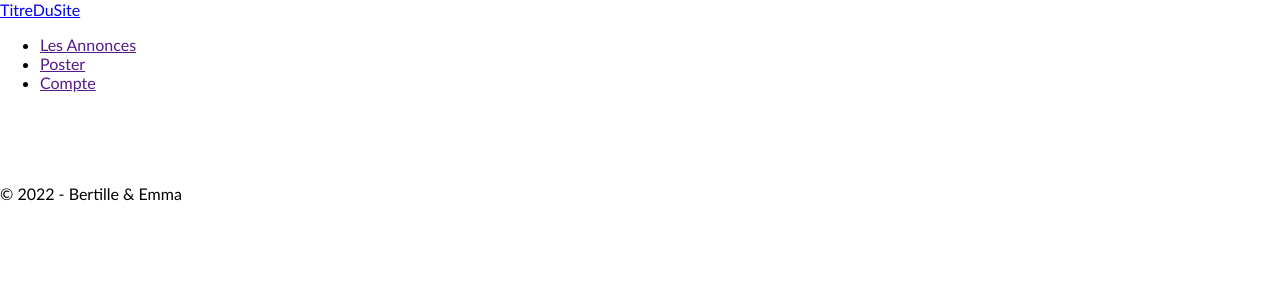
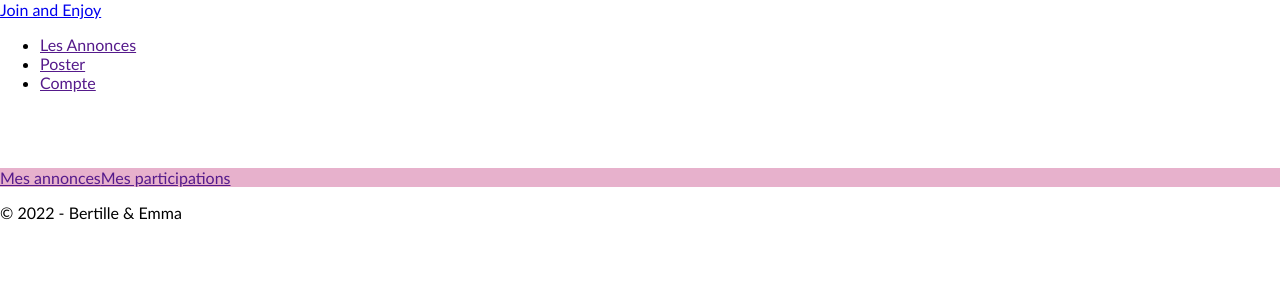
Before and after one commit to bertilletrtn/Projet_TER, a PHP site: page /Compte.html in a window 1280 px wide. Shown: the top 300 px of the page. Run offline with PHP 8.4, Linux system fonts and the light colour scheme.

Commit message:
Je sauvegarde les fichiers pour resoudre le probleme de bdd de bertille

```diff
--- a/Compte/Compte.html
+++ b/Compte/Compte.html
@@ -1,4 +1,5 @@
 <html lang="en">
+
 <head>
     <meta charset="UTF-8">
     <meta http-equiv="X-UA-Compatible" content="IE=edge">
@@ -9,12 +10,13 @@
 
     <title>Compte</title>
 </head>
+
 <body>
 
     <header>
-        <a href="#" class="logo">TitreDuSite</a>
+        <a href="../Site/site.php" class="logo">Join and Enjoy</a>
         <ul class="bar">
-            <li><a href="" >Les Annonces</a></li>
+            <li><a href="">Les Annonces</a></li>
             <li><a href="" onclick="formulaireannonce.php">Poster</a></li>
             <li><a href="" class="btn-compte">Compte</a></li>
         </ul>
@@ -22,9 +24,12 @@
 
     <main>
 
-        <div id="personnal">
+        <div id="menu">
+            <div id="menu-list">
+                <a href="">Mes annonces</a>
+                <a href="">Mes participations</a>
 
-
+            </div>
 
         </div>
 
@@ -39,4 +44,5 @@
 
 
 </body>
+
 </html>
--- a/Compte/compte.css
+++ b/Compte/compte.css
@@ -1,6 +1,7 @@
 html {
     font-family: "calibri", sans-serif;
     scroll-behavior: smooth;
+    -webkit-text-size-adjust: 100%;
 }
 
 body {
@@ -16,3 +17,12 @@ main {
     height: auto;
     background-color: #E7B1CC;
 }
+
+#menu-list{
+    margin-right: 50px;;
+    display: flex;
+    flex-direction: row;
+    align-items: center;
+    text-decoration: none;
+
+}
--- a/Site/site.php
+++ b/Site/site.php
@@ -20,11 +20,11 @@
 <body>
 
     <header>
-        <a href="#" class="logo">TitreDuSite</a>
+        <a href="../Site/site.php" class="logo">Join and Enjoy</a>
         <ul class="bar">
             <li><a href="" >Les Annonces</a></li>
             <li><a href="" onclick="formulaireannonce.php">Poster</a></li>
-            <li><a href="" class="btn-compte">Compte</a></li>
+            <li><a href="../Compte/Compte.html" class="btn-compte">Compte</a></li>
         </ul>
     </header>
 
```
